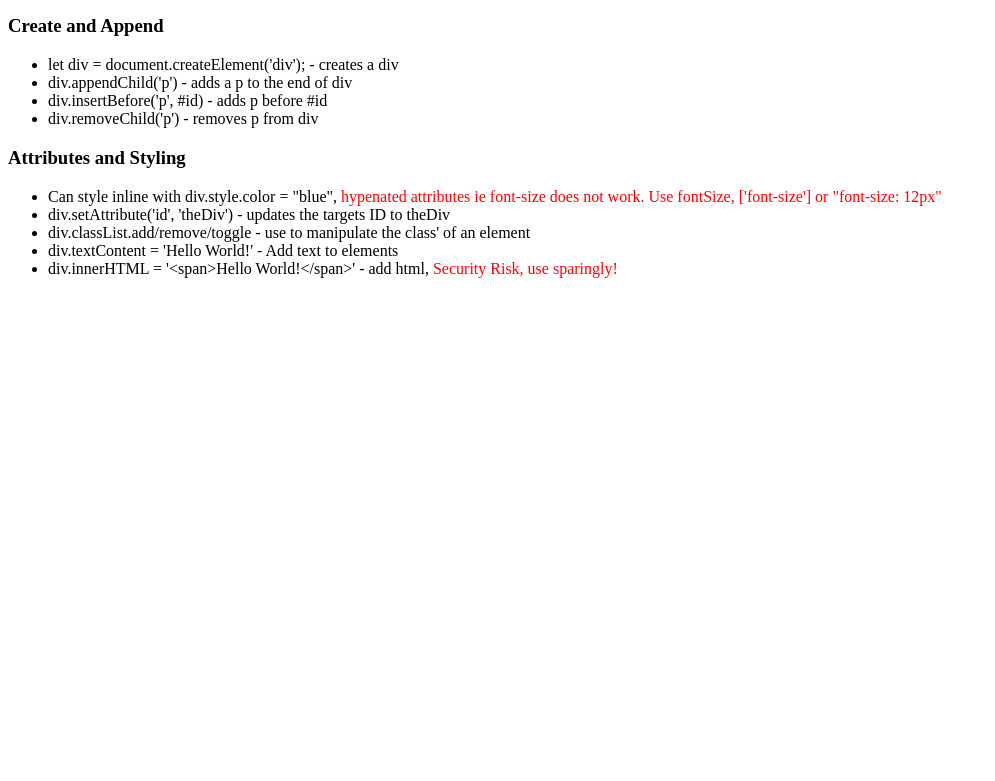
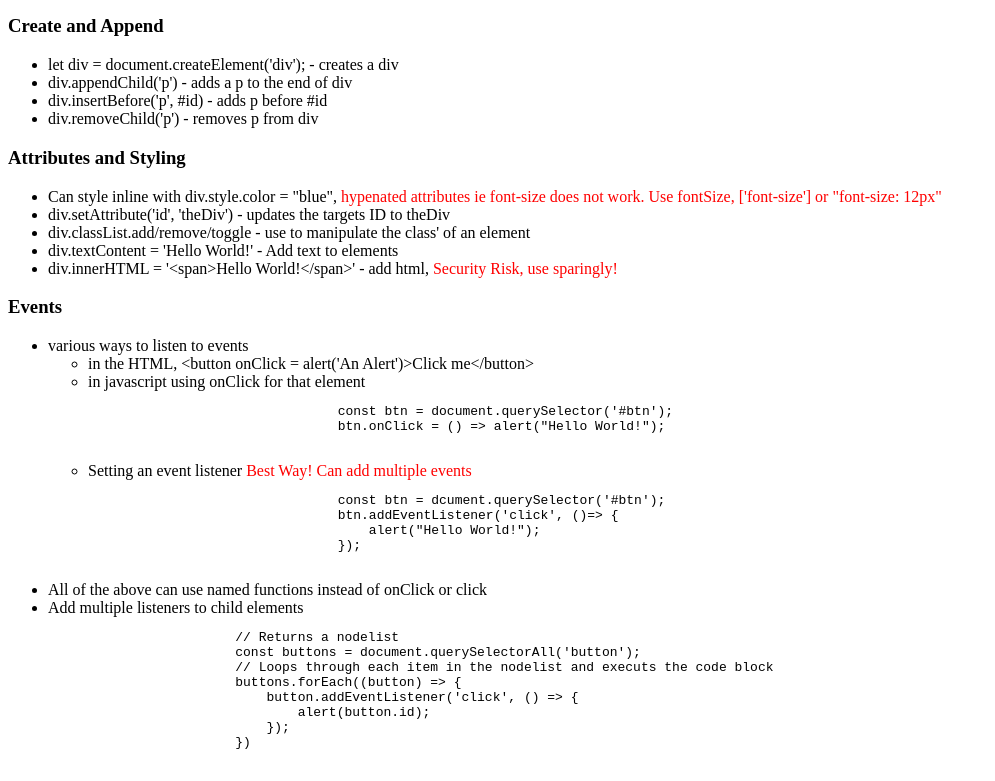
Before and after one commit to LawrenceDeacon/HTML-CSS-JS-RUBY-training, a plain HTML site: page JS/index.html in a window 1280 px wide. Shown: the part 1587-2368 px from the top of the page, without its empty margins (0-995 px from the left). Before the commit the page ends 1881 px from the top, so only its background shows below. Drawn offline with Linux system fonts and the light colour scheme.

Commit message:
added Events section to JS notes

```diff
--- a/JS/index.html
+++ b/JS/index.html
@@ -163,6 +163,43 @@
                 </li>
             </ul>
         </div>
+        <div>
+            <h3>Events</h3>
+            <ul>
+                <li>various ways to listen to events
+                    <ul>
+                        <li>in the HTML, &ltbutton onClick = alert('An Alert')&gtClick me&lt/button&gt</li>
+                        <li>in javascript using onClick for that element
+                            <pre>
+                                const btn = document.querySelector('#btn');
+                                btn.onClick = () => alert("Hello World!");
+                            </pre>
+                        </li>
+                        <li>Setting an event listener <span>Best Way! Can add multiple events</span>
+                            <pre>
+                                const btn = dcument.querySelector('#btn');
+                                btn.addEventListener('click', ()=> {
+                                    alert("Hello World!");
+                                });
+                            </pre>
+                        </li>
+                    </ul>
+                </li>
+                <li>All of the above can use named functions instead of onClick or click</li>
+                <li>Add multiple listeners to child elements
+                    <pre>
+                        // Returns a nodelist
+                        const buttons = document.querySelectorAll('button');
+                        // Loops through each item in the nodelist and executs the code block
+                        buttons.forEach((button) => {
+                            button.addEventListener('click', () => {
+                                alert(button.id);
+                            });
+                        })
+                    </pre>
+                </li>
+            </ul>
+        </div>
     </div>
 </body>
 
```
